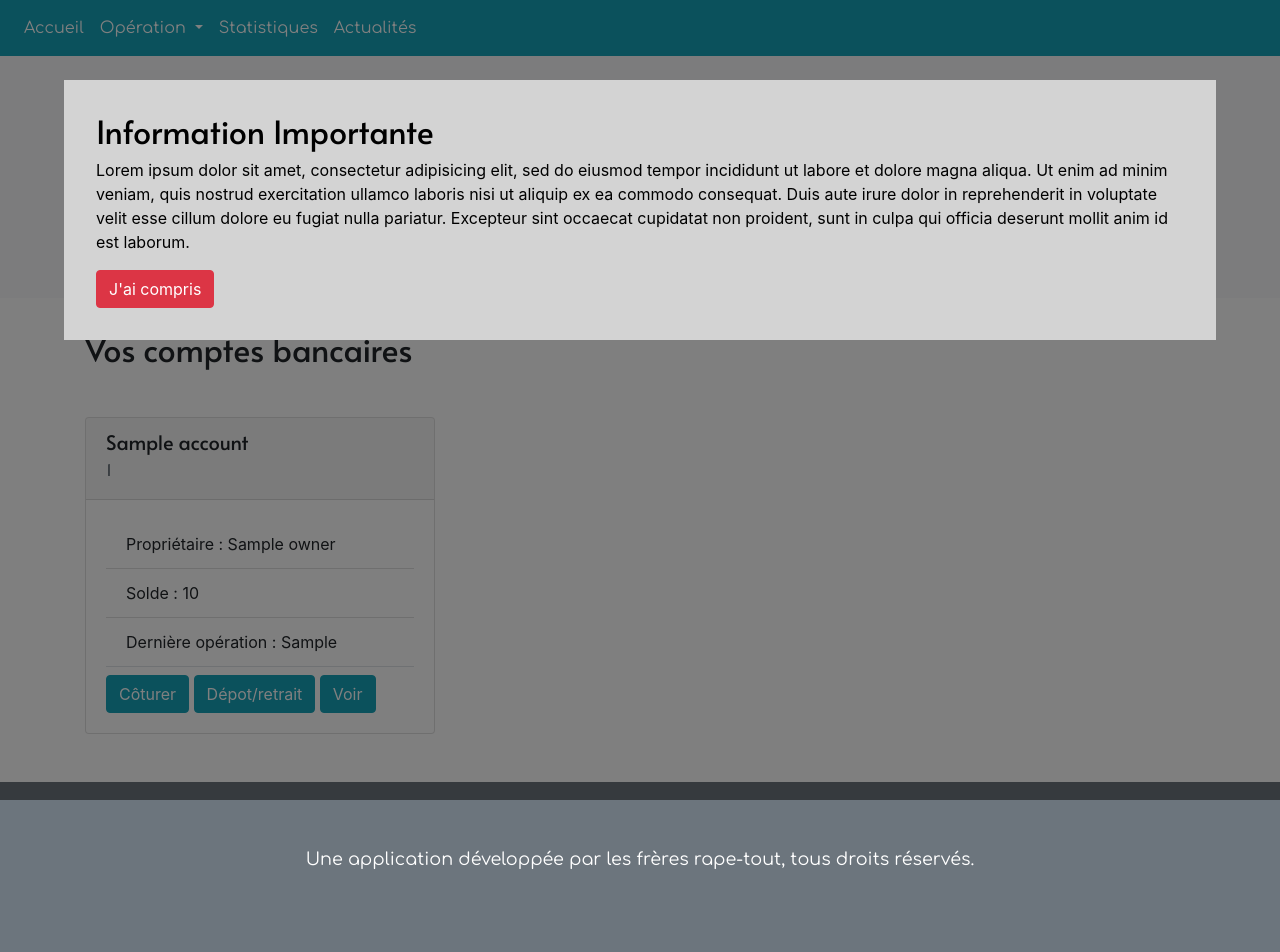
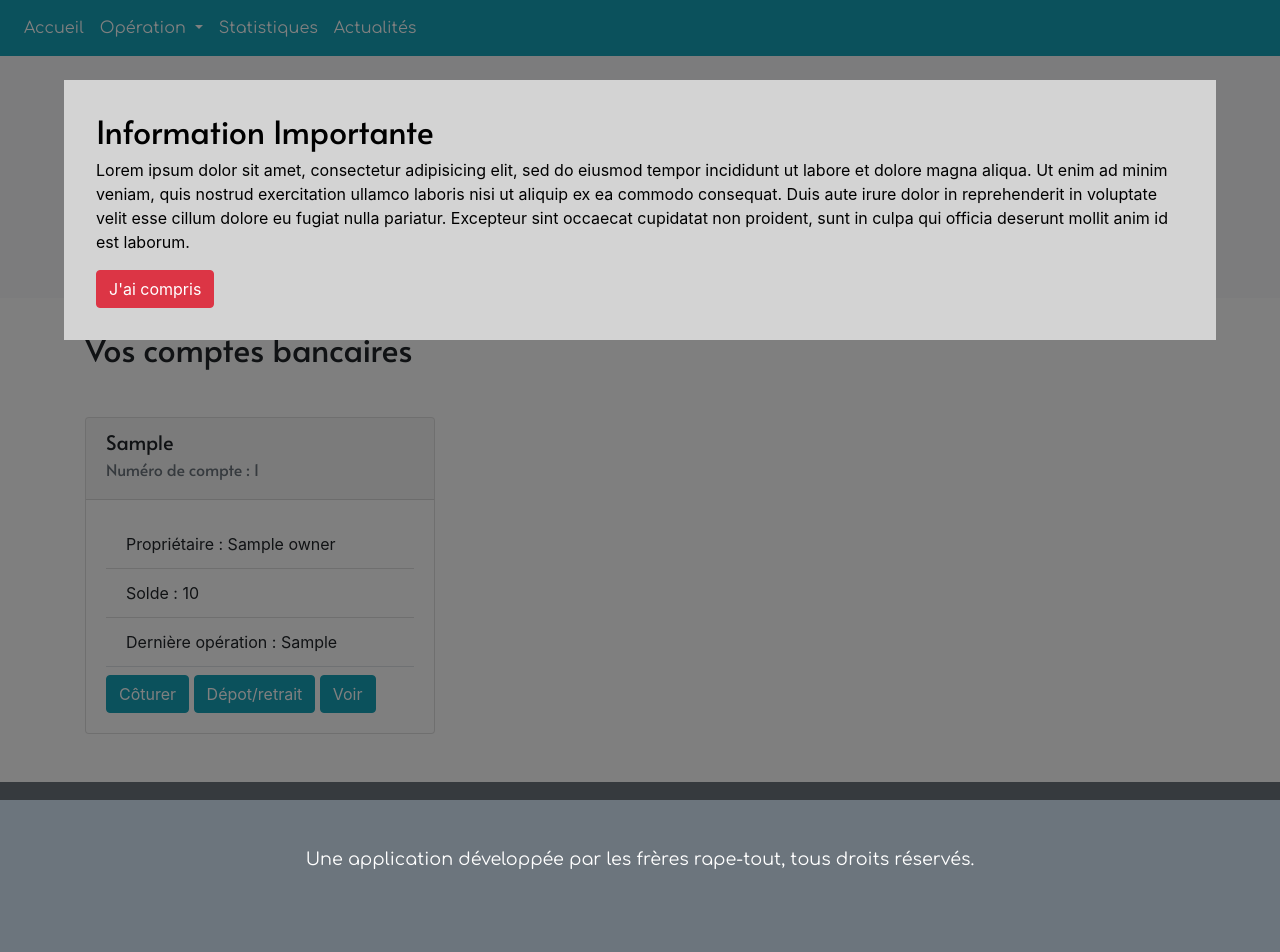
Before and after one commit to thomgo/banquephp, a PHP site: template view/indexView.php in a window 1280 px wide. Run offline with PHP 8.4, Linux system fonts and the light colour scheme; the template is opened without the code that fills it: most values are stand-ins (such as "Sample title", 1, 10 or a date in 2020).

Commit message:
add base request to get and display all accountns on index

```diff
--- a/index.php
+++ b/index.php
@@ -1,6 +1,8 @@
 <?php
-require "model/data/acounts.php";
-$accounts = get_accounts();
+require "model/connexion.php";
+require "model/accountModel.php";
+
+$accounts = get_accounts($db);
 
 require "view/indexView.php";
 ?>
--- /dev/null
+++ b/model/accountModel.php
@@ -0,0 +1,5 @@
+<?php
+function get_accounts($db) {
+  $query = $db->query("SELECT * FROM Account");
+  return $query->fetchAll(PDO::FETCH_ASSOC);
+}
--- a/view/indexView.php
+++ b/view/indexView.php
@@ -9,8 +9,8 @@ include "view/template/header.php";
   <div class="col-12 col-md-6 col-lg-4">
     <article class="card">
       <div class="card-header">
-        <h5 class="card-title"><?php echo $account["name"]; ?></h5>
-        <h6 class="card-subtitle mb-2 text-muted"><?php echo $account["number"]; ?></h6>
+        <h5 class="card-title"><?php echo $account["account_type"]; ?></h5>
+        <h6 class="card-subtitle mb-2 text-muted">Numéro de compte : <?php echo $account["id"]; ?></h6>
       </div>
       <div class="card-body">
         <ul class="list-group list-group-flush border-bottom mb-2">
```
Also changed, not shown: model/connexion.php (added, +7 -0 lines).
